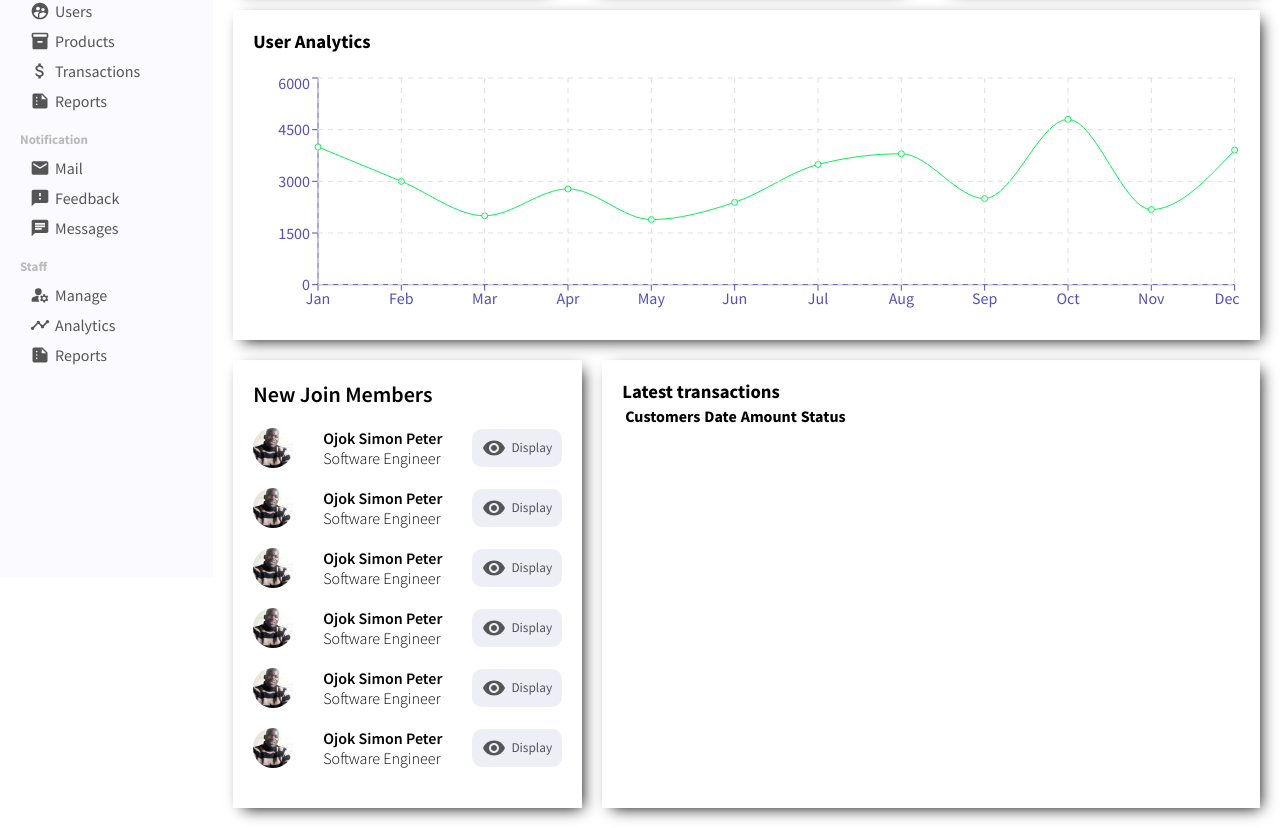
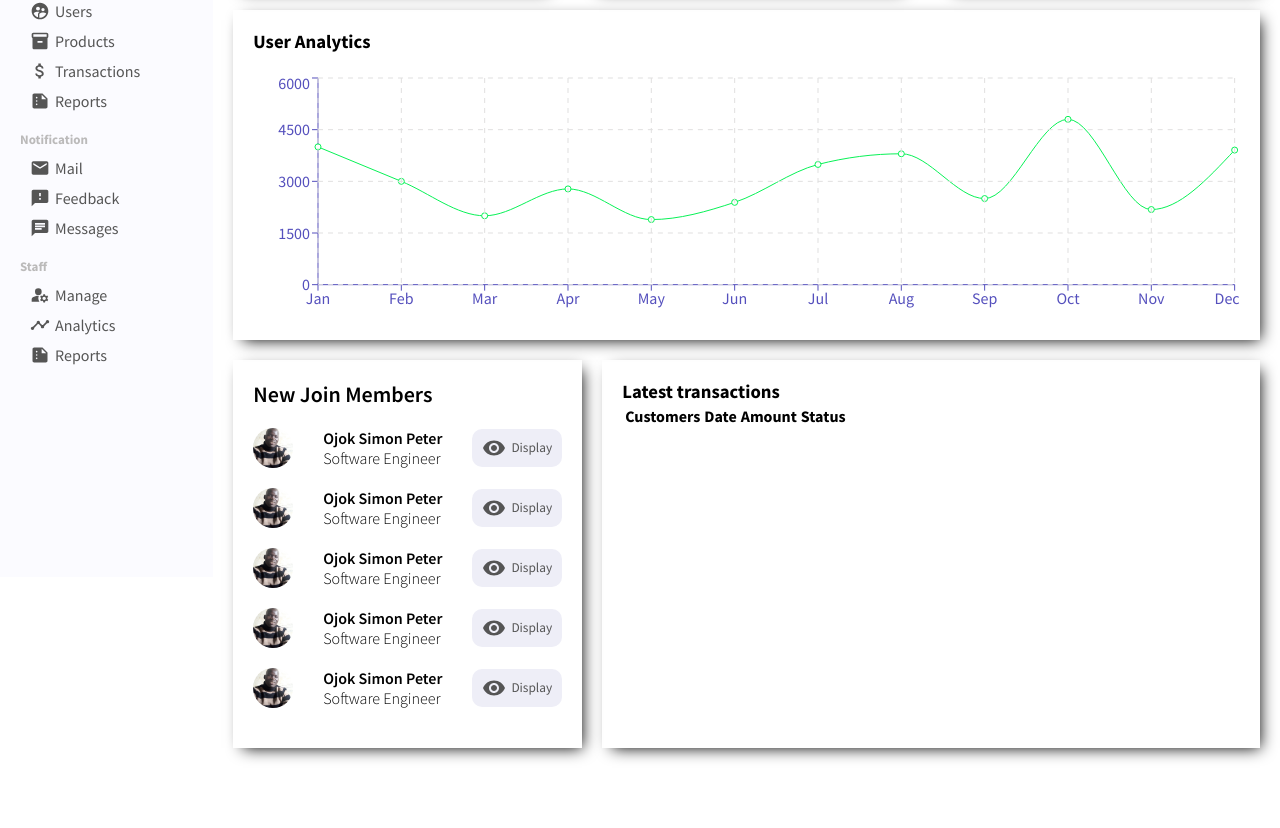
Before and after one commit to Jokmonsimon/react-admin-dashboard, a React (Create React App) app: page / in a window 1280 px wide. Shown: the part 233-1061 px from the top of the page. After the commit the page ends 1001 px from the top, so only its background shows below. Built offline with nearby package versions, Linux system fonts and the light colour scheme.

Commit message:
Updated Widget Small

```diff
--- a/src/components/widgets/small/WidgetSmall.jsx
+++ b/src/components/widgets/small/WidgetSmall.jsx
@@ -81,21 +81,6 @@ export default function WidgetSmall() {
             Display
           </button>
         </li>
-        <li className="widget-small-list-item">
-          <img
-            className="widget-small-image"
-            src="images/Ojok.jpg"
-            alt="User Image"
-          />
-          <div className="widget-small-user">
-            <span className="widget-small-username">Ojok Simon Peter</span>
-            <span className="widget-small-user-title">Software Engineer</span>
-          </div>
-          <button className="widget-small-btn">
-            <Visibility className="widget-small-icon" />
-            Display
-          </button>
-        </li>
       </ul>
     </div>
   );
```
